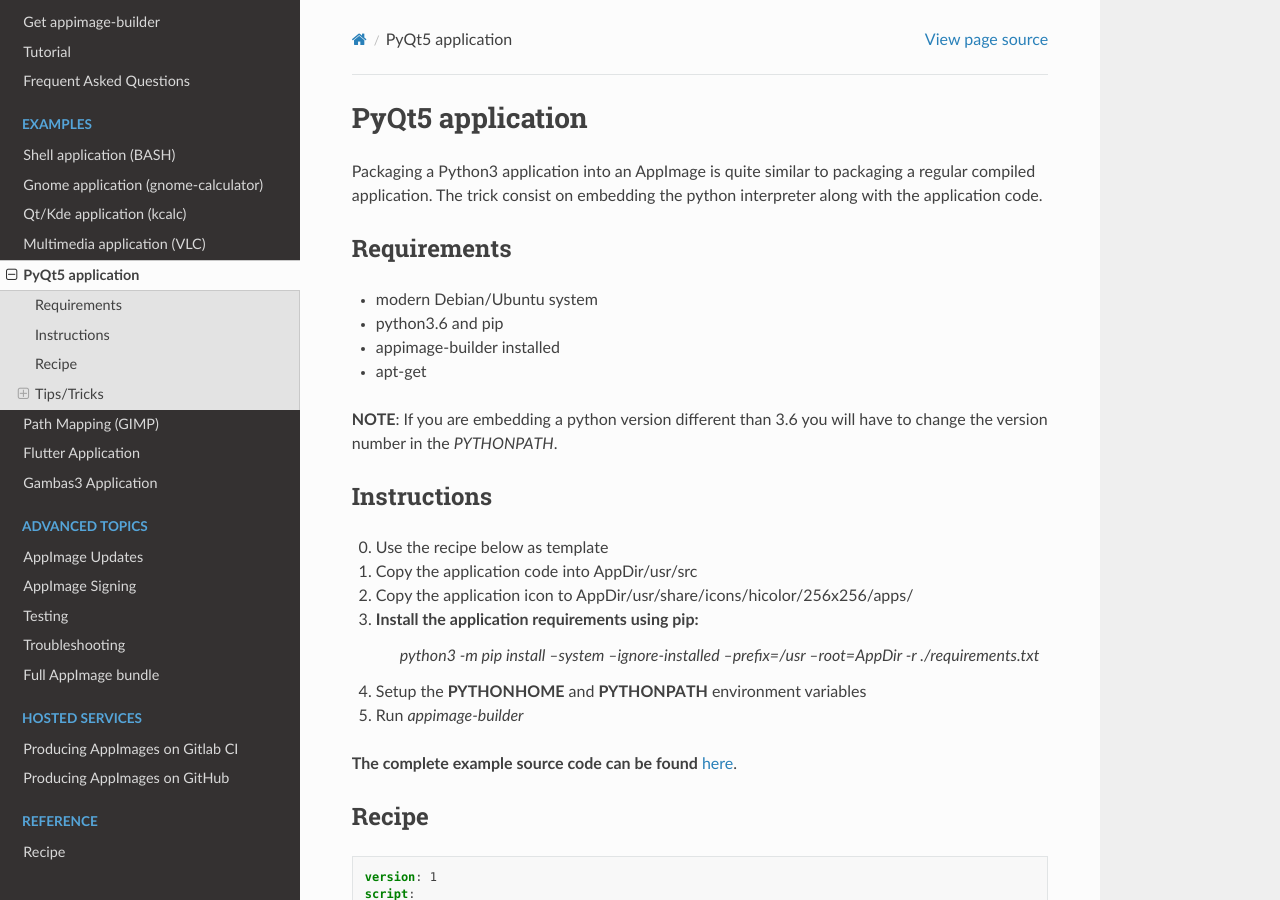
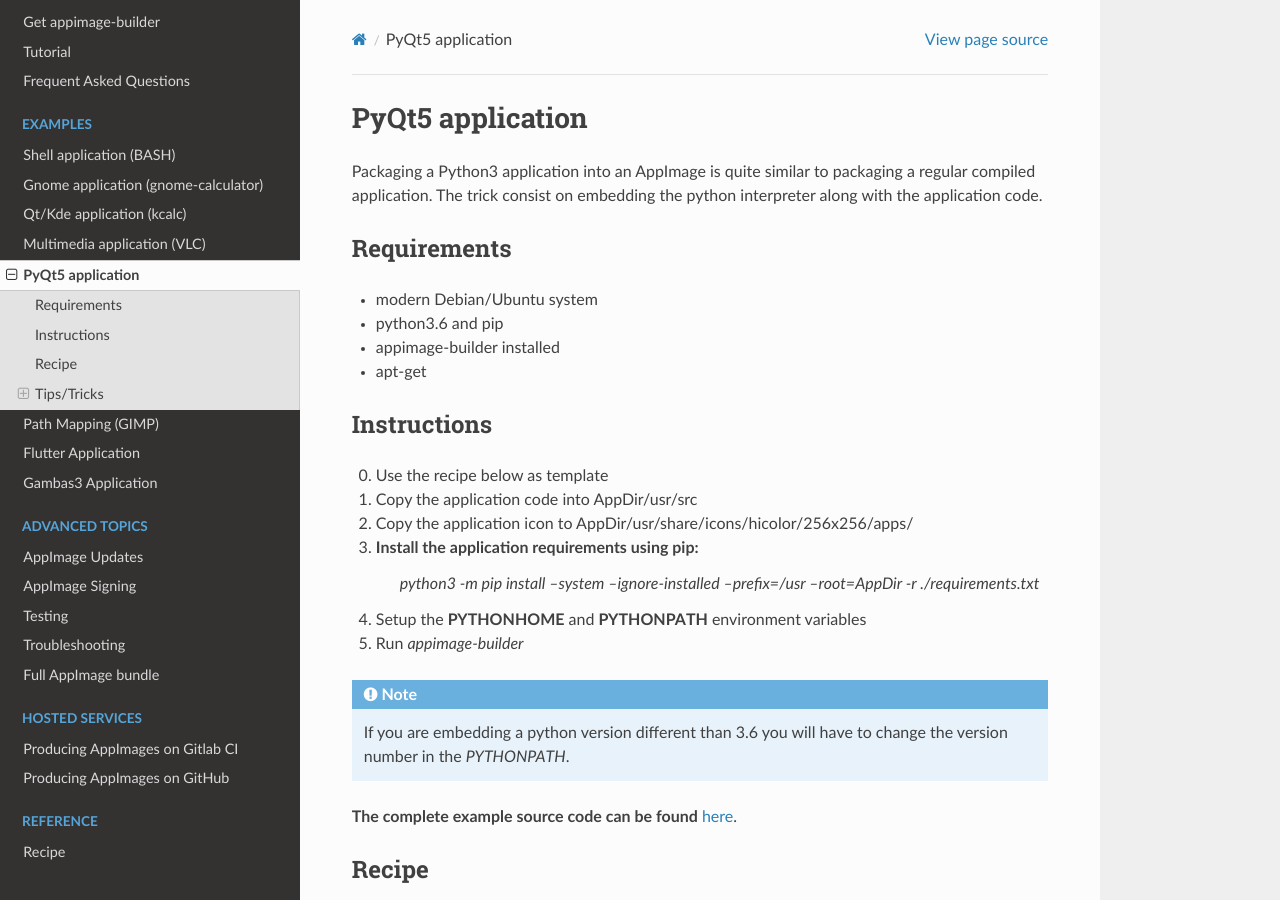
Before and after one commit to AppImageCrafters/appimage-builder-docs, a Sphinx documentation site: the page built from source/examples/pyqt.rst, in a window 1280 px wide and 900 px high. Built offline with Sphinx 7.4.7 and the Read the Docs theme 2.0.0, drawn with Linux system fonts in a browser that asks for light colours; part of the change alters nothing that is shown.

```diff
--- a/source/examples/pyqt.rst
+++ b/source/examples/pyqt.rst
@@ -13,8 +13,6 @@ Requirements
 - appimage-builder installed
 - apt-get
 
-**NOTE**: If you are embedding a python version different than 3.6 you will have to change the version number in the `PYTHONPATH`.
-
 Instructions
 ------------
 0. Use the recipe below as template
@@ -24,6 +22,8 @@ Instructions
     `python3 -m pip install --system --ignore-installed --prefix=/usr --root=AppDir -r ./requirements.txt`
 4. Setup the **PYTHONHOME** and **PYTHONPATH** environment variables
 5. Run `appimage-builder`
+
+.. note:: If you are embedding a python version different than 3.6 you will have to change the version number in the `PYTHONPATH`.
 
 **The complete example source code can be found** `here <https://github.com/AppImageCrafters/appimage-builder/tree/master/examples/pyqt5>`_.
 
```
